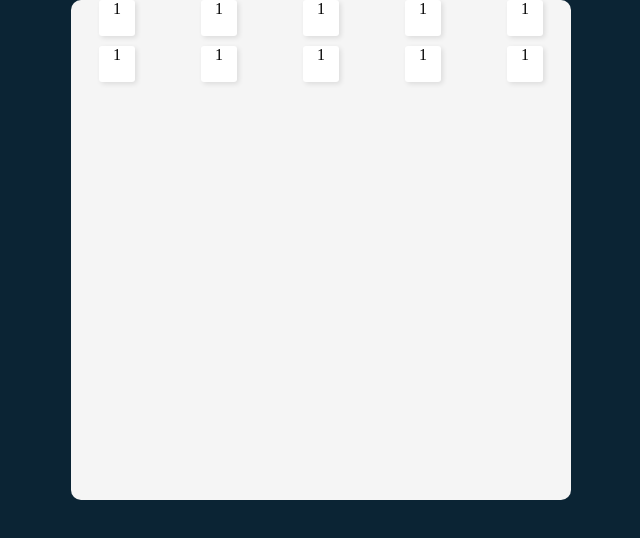
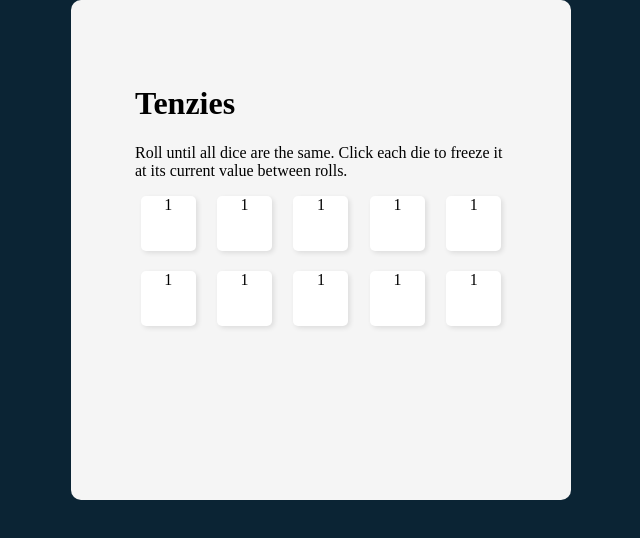
Before and after one commit to Tesha-R/react-tenzies, a React (Vite) app: page / in a window 1280 px wide. Shown: the top 538 px of the page, without its empty margins (319-959 px from the left). Built offline with nearby package versions, Linux system fonts and the light colour scheme.

Commit message:
Add Header component

```diff
--- a/src/App.css
+++ b/src/App.css
@@ -15,6 +15,7 @@ body {
   width: 500px;
   height: 500px;
   border-radius: 10px;
+  padding: 4rem;
 }
 
 
@@ -23,15 +24,15 @@ body {
   grid-template-columns: repeat(5, 1fr);
   grid-template-rows: repeat(2, 1fr);
   grid-column-gap: 10px;
-  grid-row-gap: 10px;
+  grid-row-gap: 20px;
   justify-items: center;
 }
 
 .die-item {
   background-color: #ffffff;
-  width: 36px;
-  height: 36px;
-  border-radius: 3px;
+  width: 55px;
+  height: 55px;
+  border-radius: 5px;
   box-shadow: 2px 2px 5px rgba(0, 0, 0, .1);
   text-align: center;
 }
--- a/src/App.jsx
+++ b/src/App.jsx
@@ -1,8 +1,10 @@
 import Die from './Die';
+import Header from './Header';
 
 function App() {
   return (
     <div className="main-el">
+      <Header />
       <Die />
     </div>
   );
--- /dev/null
+++ b/src/Header.jsx
@@ -0,0 +1,13 @@
+function Header() {
+  return (
+    <div className="header-el">
+      <h1>Tenzies</h1>
+      <p>
+        Roll until all dice are the same. Click each die to freeze it at its
+        current value between rolls.
+      </p>
+    </div>
+  );
+}
+
+export default Header;
```
